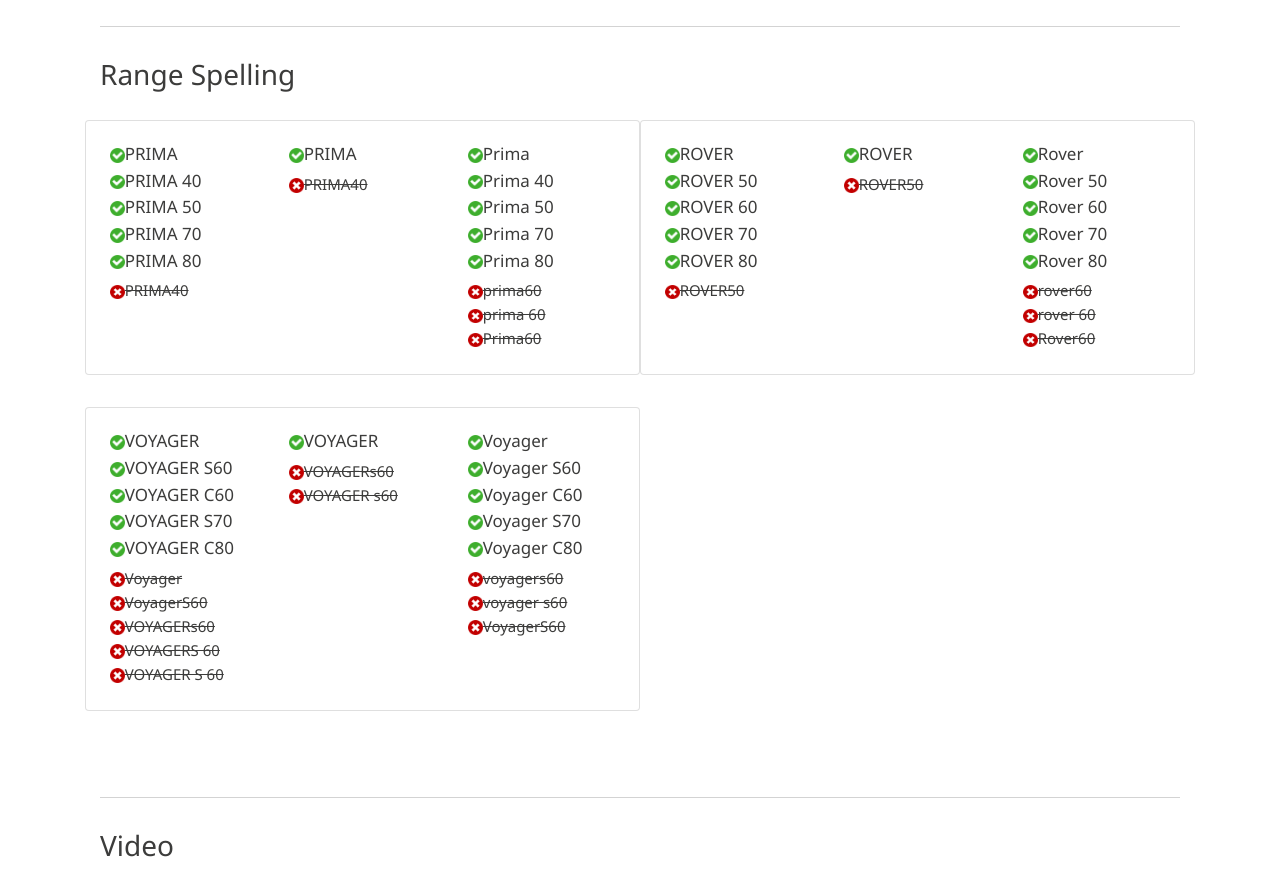
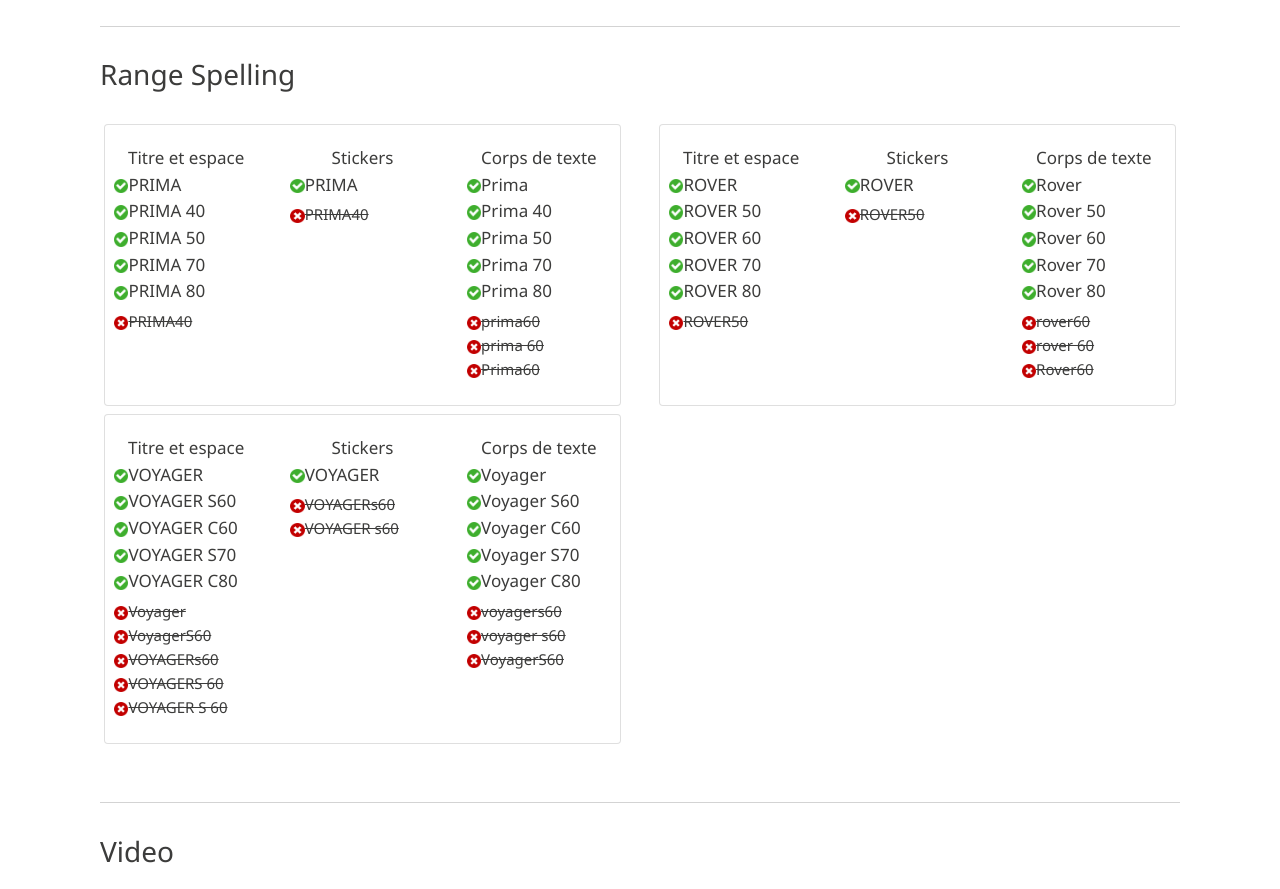
Before and after one commit to JulienYvesRICHARD/marketing.gb-group, a Vue app: page /gregoire-besson in a window 1280 px wide. Shown: the part 1700-2589 px from the top of the page. Built offline with nearby package versions, Linux system fonts and the light colour scheme.

Commit message:
adding the title for each block and imprving the css

```diff
--- a/src/components/Layout/Range_name.vue
+++ b/src/components/Layout/Range_name.vue
@@ -4,10 +4,12 @@
     <a class="anchor" name="branding"></a>
     <h3>Range Spelling</h3>
     <div class="row" >
-        <div class="col-6 card" v-for="item in range" :key="item">
-          <div class="row p-2 ">
-            <div class="col-4 range p-3" v-for="machine in item.machine" :key="machine">
-              <div v-for="title in machine.title" :key="title">
+        <div class="col-6" v-for="item in range" :key="item">
+          <div class="m-1 card">
+            <div class="row p-2 ">
+              <div class="col-4 range p-3" v-for="machine in item.machine" :key="machine">
+                <h5 class="text-center" v-if="machine.title">Titre et espace</h5>
+                <div v-for="title in machine.title" :key="title">
                   <h5 v-if="title.goodspelling">
                       <img src="/static/img/correct.png">
                       <span class="correct">{{ title.goodspelling }}</span>
@@ -17,6 +19,7 @@
                       <span class="wrong rangeSpace">{{ title.wrongspelling }}</span><br>
                   </span>
                 </div>
+                <h5 class="text-center" v-if="machine.stickers">Stickers</h5>
                 <div v-for="sticker in machine.stickers" :key="sticker">
                   <h5 v-if="sticker.goodspelling">
                       <img src="/static/img/correct.png">
@@ -27,6 +30,7 @@
                       <span class="wrong rangeSpace">{{ sticker.wrongspelling }}</span><br>
                   </span>
                 </div>
+                <h5 class="text-center" v-if="machine.texts">Corps de texte</h5>
                 <div v-for="text in machine.texts" :key="text">
                   <h5 v-if="text.goodspelling">
                       <img src="/static/img/correct.png">
@@ -38,6 +42,7 @@
                   </span>
               </div>
             </div>
+          </div>
         </div>
       </div>
     </div>
```
